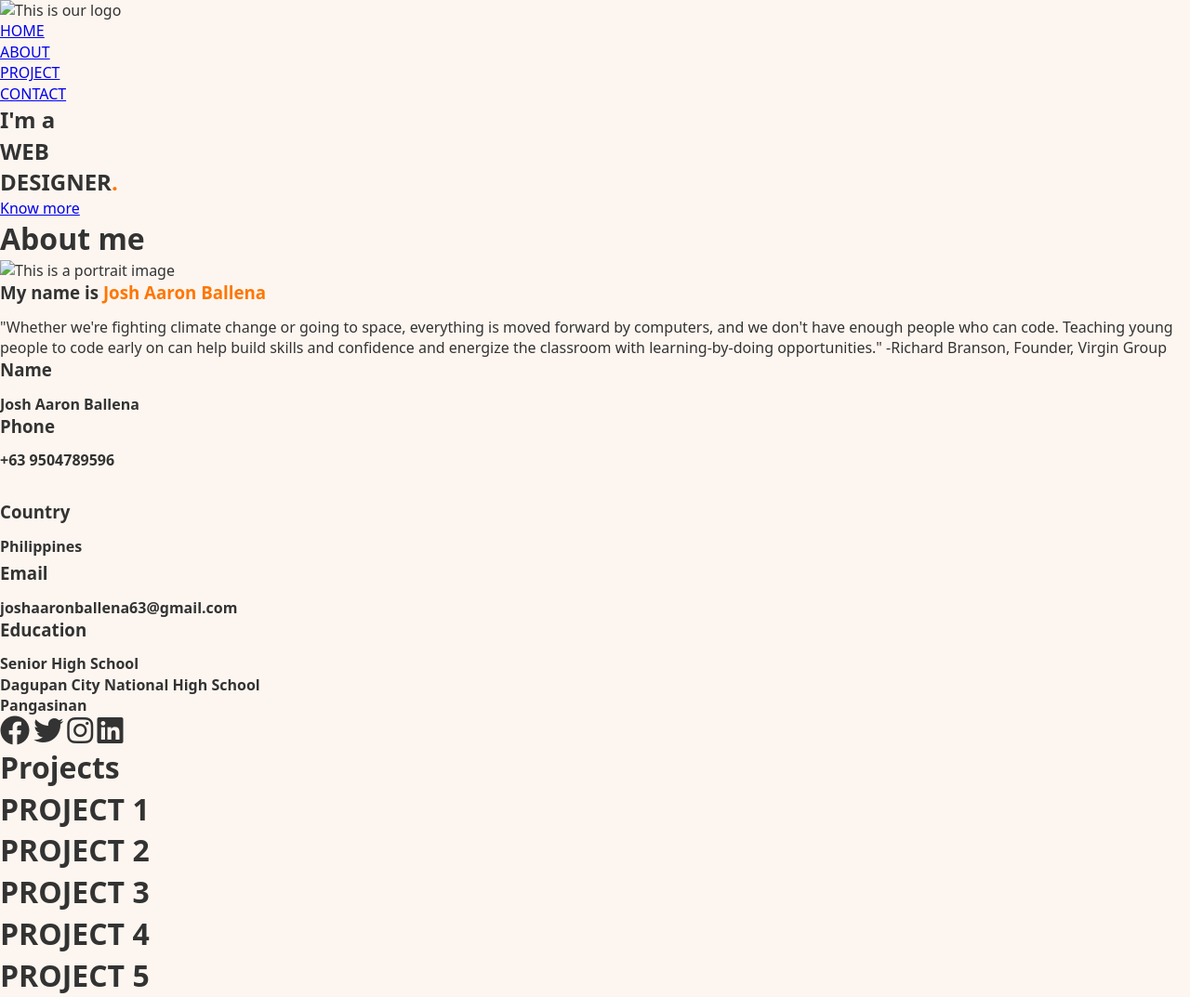
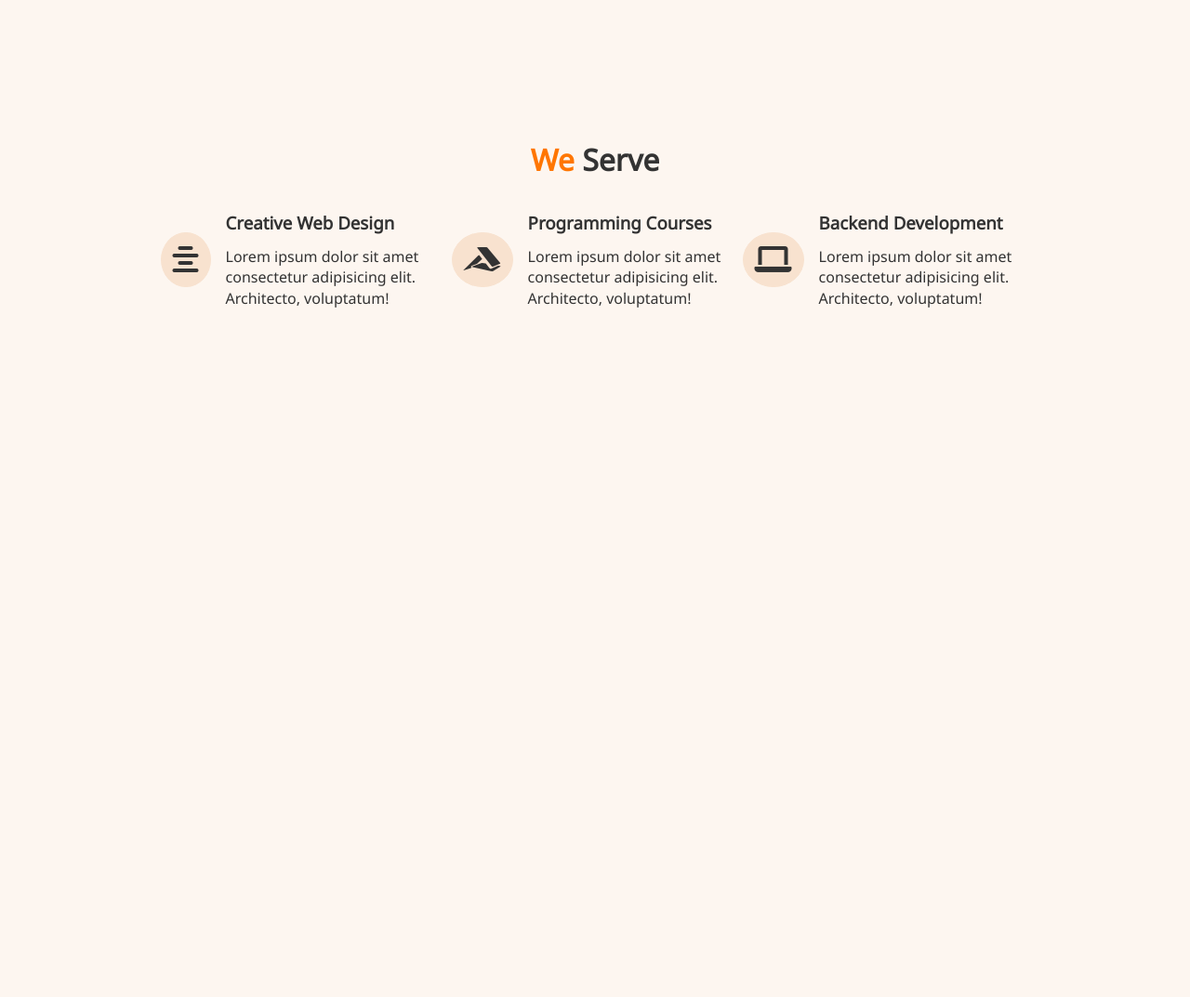
Before and after one commit to joshballena/Ballena-assessment-1, a plain HTML site: page index.html in a window 1280 px wide. Shown: the whole page at 93% size. After the commit the page ends 800 px from the top, so only its background shows below. Drawn offline with nearby package versions, Linux system fonts and the light colour scheme; files that its build step writes are made by us from their sources.

Commit message:
Update index.html

```diff
--- a/index.html
+++ b/index.html
@@ -1,116 +1,53 @@
+
 <!DOCTYPE html>
 <html lang="en">
 <head>
     <meta charset="UTF-8">
     <meta http-equiv="X-UA-Compatible" content="IE=edge">
     <meta name="viewport" content="width=device-width, initial-scale=1.0">
+    <link rel="preconnect" href="https://fonts.googleapis.com">
+    <link rel="stylesheet" href="style.css">
     <link rel="stylesheet" href="https://cdnjs.cloudflare.com/ajax/libs/font-awesome/6.0.0-beta2/css/all.min.css" integrity="sha512-YWzhKL2whUzgiheMoBFwW8CKV4qpHQAEuvilg9FAn5VJUDwKZZxkJNuGM4XkWuk94WCrrwslk8yWNGmY1EduTA==" crossorigin="anonymous" referrerpolicy="no-referrer" />
-    <link rel="stylesheet" href="/css/style.css">
-    <link rel="preconnect" href="https://fonts.googleapis.com">
 <link rel="preconnect" href="https://fonts.gstatic.com" crossorigin>
-    <link href="https://fonts.googleapis.com/css2??family=Archivo+Black&family=Comfortaa:wght@300;500&display=swap" rel="stylesheet">
-    <link
-    rel="stylesheet"
-    href="https://cdnjs.cloudflare.com/ajax/libs/animate.css/4.1.1/animate.min.css"
-  />
-    <title>AJA Solutions</title>
+<link href="https://fonts.googleapis.com/css2?family=Noto+Sans&display=swap" rel="stylesheet">
+    <title>Assessment</title>
 </head>
 <body>
-    <!--start header -->
-    <header id="MAIN">
-        <nav id="container1">
-            <div id="container1a">
-                <div class="mainmenu">
-                 <img class="logo" src="/image/Small Logo AJA.png" alt="This is our logo">
-                      <ul class="content-1">
-                          <li><a href="#homepage">HOME</a></li>
-                         <li><a href="#aboutpage">ABOUT</a></li>
-                         <li><a href="#project">PROJECT</a></li>
-                         <li><a href="#footer">CONTACT</a></li>
-                      </ul>
+     <!--Start-->
+  <section id="container">
+          <h2><span>We</span> Serve</h2>
+          <div class="con">
+             <div class="box2">
+                <div class="box3">
+                    <div class="inside">
+                    <div class="border"><i class="fas fa-align-center fa-2x"></i></div>
+                      <div class="para">
+                        <h3>Creative Web Design</h3>
+                        <p>Lorem ipsum dolor sit amet consectetur adipisicing elit. Architecto, voluptatum!</p>
                       </div>
                     </div>
-        </nav>
-    </header>
-    <!-- end of header -->
-    <!-- start Homepage -->
-    <section id="homepage">
-        <div class="web">
-            <div class="webdesign">
-                <h1 class="Web-1 Web-1a animate__animated animate__slideInLeft ">I'm a</h1>
-                <h1 class="Web-1 animate__animated animate__slideInRight">WEB</h1>
-                <h1 class="Web-1 Web-1b animate__animated animate__slideInRight">DESIGNER<span class="dot">.</span></h1>
-                <a class="btn" href="#">Know more</a>
+                </div>
+                <div class="box3">
+                  <div class="inside">
+                    <div class="border"><i class="fab fa-accusoft fa-2x"></i></div>
+                      <div class="para">
+                        <h3>Programming Courses</h3>
+                        <p>Lorem ipsum dolor sit amet consectetur adipisicing elit. Architecto, voluptatum!</p>
                       </div>
                   </div>
-    </section>
-<!-- end of homepage -->
-<!--start of about page -->
-<section id="aboutpage">
-    <div class="containtitle">
-        <div class="about-title">
-          <h2 class="title">About me</h2>
-          <!-- <h2 class="title about-back">About</h1> -->
-        </div>
-    </div>
-    <div class="profile">
-        <!-- <div class="imageborder"> </div> -->
-            <img src="/image/Sir Josh pic.jpg" alt="This is a portrait image">
-            <div class="profile1">
-                <div class="aboutdetails">
-                     <h3 class="name">My name is <span> Josh Aaron Ballena</h3></span>
-                     <p>"Whether we're fighting climate change or going to space, everything is moved forward by computers, and we don't have enough people who can code. Teaching young people to code early on can help build skills and confidence and energize the classroom with learning-by-doing opportunities." -Richard Branson, Founder, Virgin Group</p>
-                </div>
-          <!-- this secton is the info inside the box -->
-            <div id="mainbox">
-              <div class="margin">
-                <div class="box1">
-                    <h3>Name</h3>
-                    <h4>Josh Aaron Ballena</h4>
-                </div>
-                <div class="box2">
-                    <h3>Phone</h3>
-                    <h4>+63 9504789596</h4>
                 </div>
                 <div class="box3">
-                    <h3>Country</h3>
-                    <h4>Philippines</h4>
-                </div>
-                <div class="box4">
-                    <h3>Email</h3>
-                    <h4>joshaaronballena63@gmail.com</h4>
-                </div>
-             </div>
-                <div class="box5">
-                    <h3>Education</h3>
-                    <h4>Senior High School</h4>
-                    <h4>Dagupan City National High School</h4>
-                    <h4>Pangasinan</h4>
+                  <div class="inside">
+                    <div class="border"><i class="fas fa-laptop fa-2x"></i></div>
+                    <div class="para">
+                      <h3>Backend Development</h3>
+                      <p>Lorem ipsum dolor sit amet consectetur adipisicing elit. Architecto, voluptatum!</p>
                     </div>
                   </div>
                 </div>
           </div>
-    <div class="icon">
-       <i class="fab fa-facebook fa-2x"></i>
-       <i class="fab fa-twitter fa-2x"></i>
-       <i class="fab fa-instagram fa-2x"></i>
-       <i class="fab fa-linkedin fa-2x"></i>
       </div>
   </section>
-<!-- end of about section -->
-<!-- start of project section -->
-<section id="project">
-    <div class="project-spacing">
-        <div class="project-title"><h2>Projects</h2></div>
-            <div class="frames">
-             <div class="images">
-                 <div class="frame1"><h2 class="f1">PROJECT 1</h2></div>
-                 <div class="frame2"><h2 class="f1">PROJECT 2</h2></div>
-                 <div class="frame3"><h2 class="f1">PROJECT 3</h2></div>
-             </div>
-             <div class="images-below">
-                 <div class="frame4 f1"><h2 class="f1">PROJECT 4</h2></div>
-                 <div class="frame5 f1"><h2 class="f1">PROJECT 5</h2></div>
-             </div>
-            </div>
-    </div>
+  <!-- End -->
+</body>
+</html>
```
Lines whose indentation alone changed are shown as unchanged.
